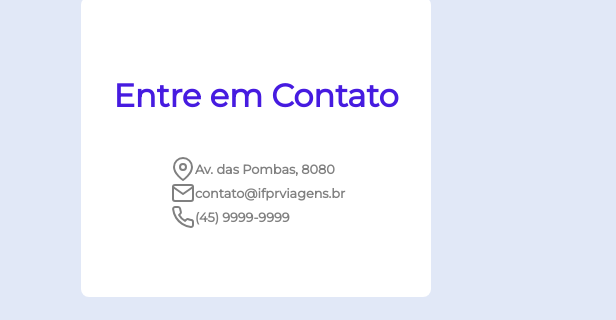
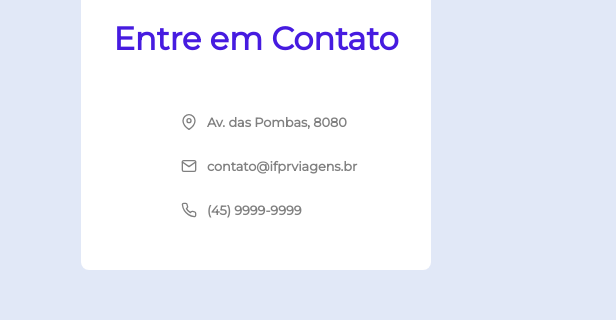
Before and after one commit to JulioCSpezia/ProgramacaoInternet2023, a plain HTML site: page site.html in a window 1280 px wide. Shown: the part 2104-2424 px from the top of the page, 0-616 px from the left. Drawn offline with nearby package versions, Linux system fonts and the light colour scheme; grey boxes are pictures that could not be loaded.

Commit message:
Update style.css
03/04/23

```diff
--- a/style.css
+++ b/style.css
@@ -33,7 +33,7 @@ h1  {
 }
 
 header{
-    background:no-repeat center/cover url('assets/montefuji.jpg');
+    background:no-repeat center/cover url('https://images7.alphacoders.com/790/thumb-1920-790635.jpg');
     height: calc(120vh - 150px);
 }
 
@@ -224,6 +224,12 @@ header nav ul li{
     text-align: center;
 }
 
+#map{
+
+    height: 400px;
+    width: 100%;
+}
+
 .contato {
     padding: 60px;
     background: #e1e8f7;
@@ -254,7 +260,13 @@ header nav ul li{
 .contato .contato-card li{
     font-size: .8rem;
     font-weight: bold;
-    color: gray;
+    color: grey;
     display: flex;
     align-items: center;
 }
+
+.contato .contato-card li svg{
+
+    width: 16px;
+    margin: 10px;
+}
```
